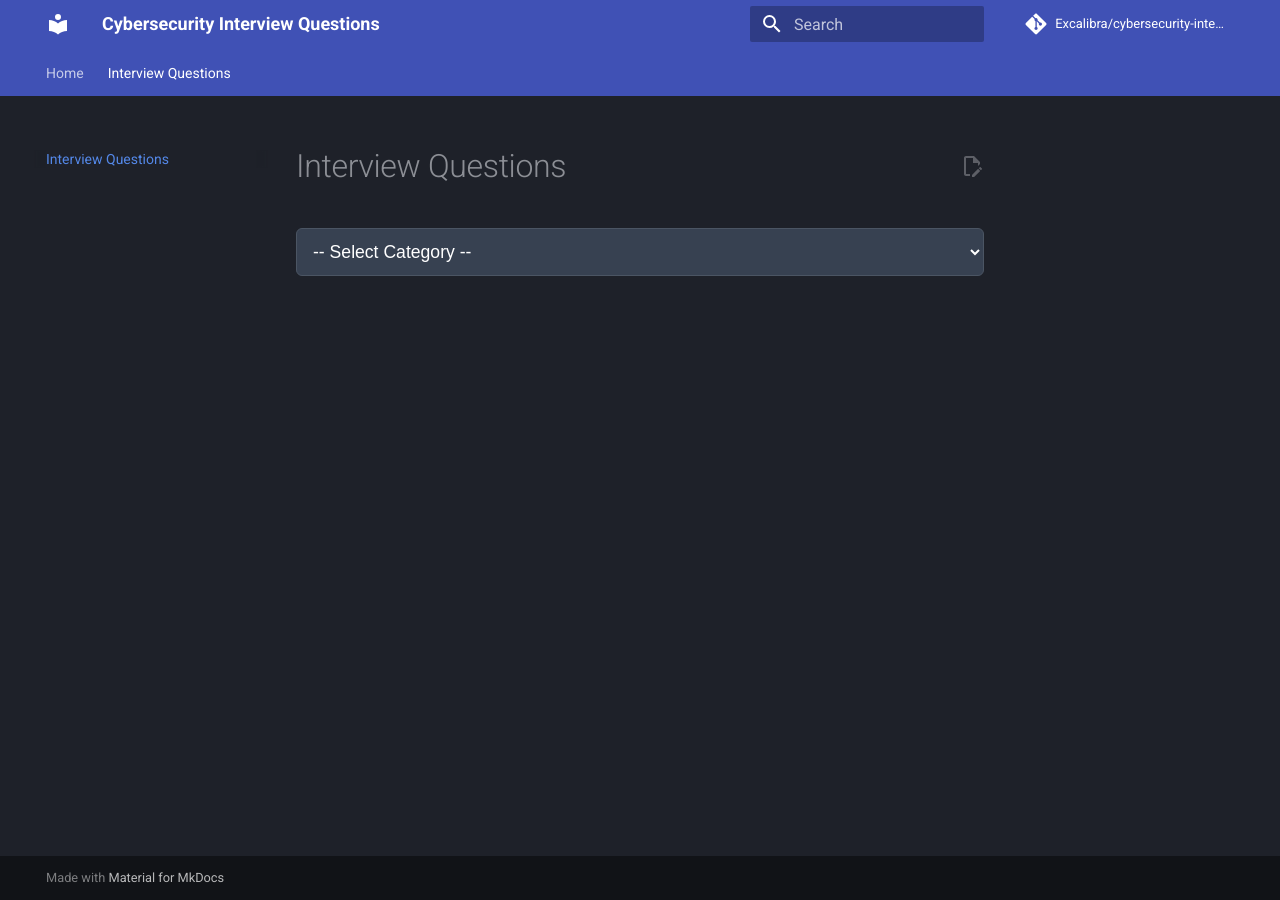
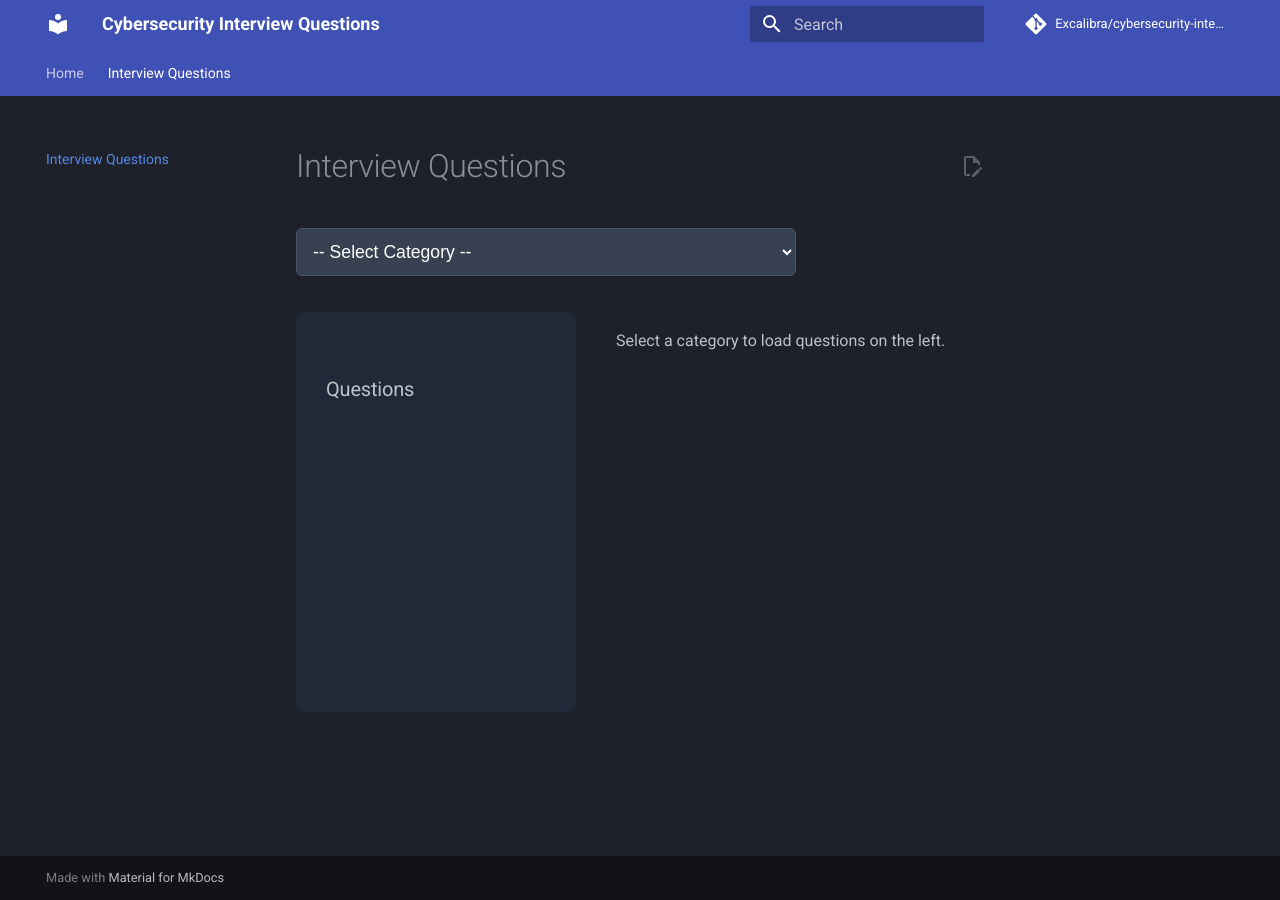
Before and after one commit to Excalibra/cybersecurity-interview-questions, an MkDocs documentation site: the page built from docs/questions/index.md, in a window 1280 px wide. Built offline with MkDocs 1.6.1 and Material for MkDocs 9.7.7, drawn with Linux system fonts in a browser that asks for light colours; comment, search, counter and statistics services are not loaded.

Commit message:
Update index.md

```diff
--- a/docs/questions/index.md
+++ b/docs/questions/index.md
@@ -1,10 +1,21 @@
 # Interview Questions
 
-<select id="category-selector" style="width:100%; padding:12px; font-size:1.1em; background:#374151; color:white; border:1px solid #4b5563; border-radius:6px; margin-bottom:20px;">
+<select id="category-selector" style="width:100%; max-width:500px; padding:12px; font-size:1.1em; background:#374151; color:white; border:1px solid #4b5563; border-radius:6px; margin-bottom:20px;">
   <option value="">-- Select Category --</option>
   <option value="web">Web Application Penetration Testing</option>
   <option value="red">Red Team Operations</option>
   <option value="seceng">Security Engineer</option>
 </select>
 
-<div id="questions-list"></div>
+<div class="grid" style="grid-template-columns: 280px 1fr; gap: 2rem;">
+  <!-- Left Sidebar Area -->
+  <div id="left-sidebar" style="background:#1f2937; padding:1.5rem; border-radius:8px; min-height:400px;">
+    <h3>Questions</h3>
+    <div id="questions-list"></div>
+  </div>
+
+  <!-- Main Content Area -->
+  <div id="main-content">
+    <p>Select a category to load questions on the left.</p>
+  </div>
+</div>
```
